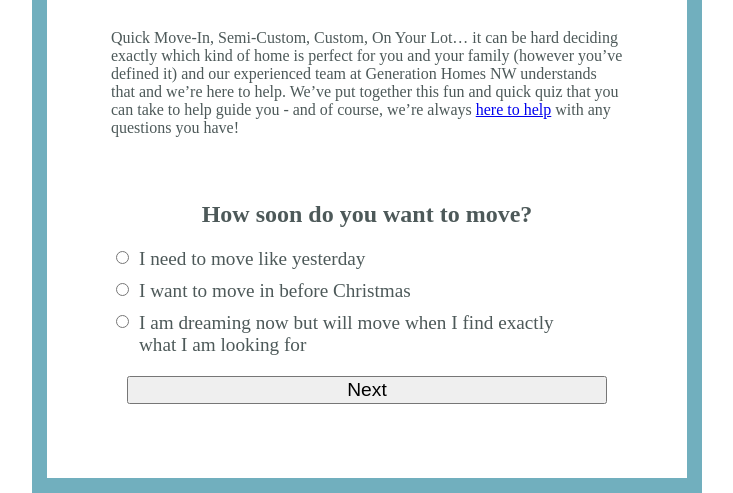
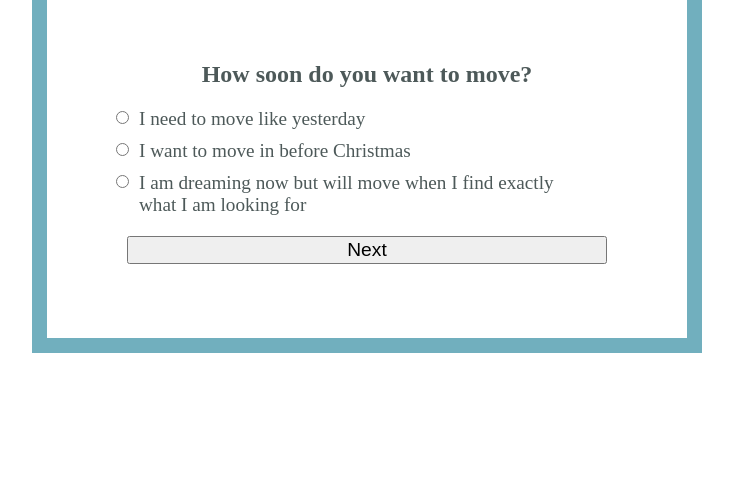
Before and after one commit to cs-limpes/homequiz, a website: page index.html in a window 1280 px wide. Shown: the part 368-861 px from the top of the page, without its empty margins (288-1021 px from the left). After the commit the page ends 800 px from the top, so only its background shows below. Drawn offline with Linux system fonts and the light colour scheme.

Commit message:
hiding the intro paragraph so it can live in the blog post itself

```diff
--- a/index.html
+++ b/index.html
@@ -9,7 +9,7 @@
 <body>
     <a href="https://generationhomesnw.com"><img class="logo" src="https://generationhomesnw.com/wp-content/uploads/GenerationHomesNW-logo.svg"></a>
       <h1 class="intro">What Kind of Home is Right for You?</h1>
-      <p class="intro">Quick Move-In, Semi-Custom, Custom, On Your Lot… it can be hard deciding exactly which kind of home is perfect for you and your family (however you’ve defined it) and our experienced team at Generation Homes NW understands that and we’re here to help. We’ve put together this fun and quick quiz that you can take to help guide you - and of course, we’re always <a href="https://generationhomesnw.com/contact-us/">here to help</a> with any questions you have! </p>
+      <!-- <p class="intro">Quick Move-In, Semi-Custom, Custom, On Your Lot… it can be hard deciding exactly which kind of home is perfect for you and your family (however you’ve defined it) and our experienced team at Generation Homes NW understands that and we’re here to help. We’ve put together this fun and quick quiz that you can take to help guide you - and of course, we’re always <a href="https://generationhomesnw.com/contact-us/">here to help</a> with any questions you have! </p> -->
     <div id="quiz-container">
         <!-- This is where our questions will be displayed -->
     </div>
```
